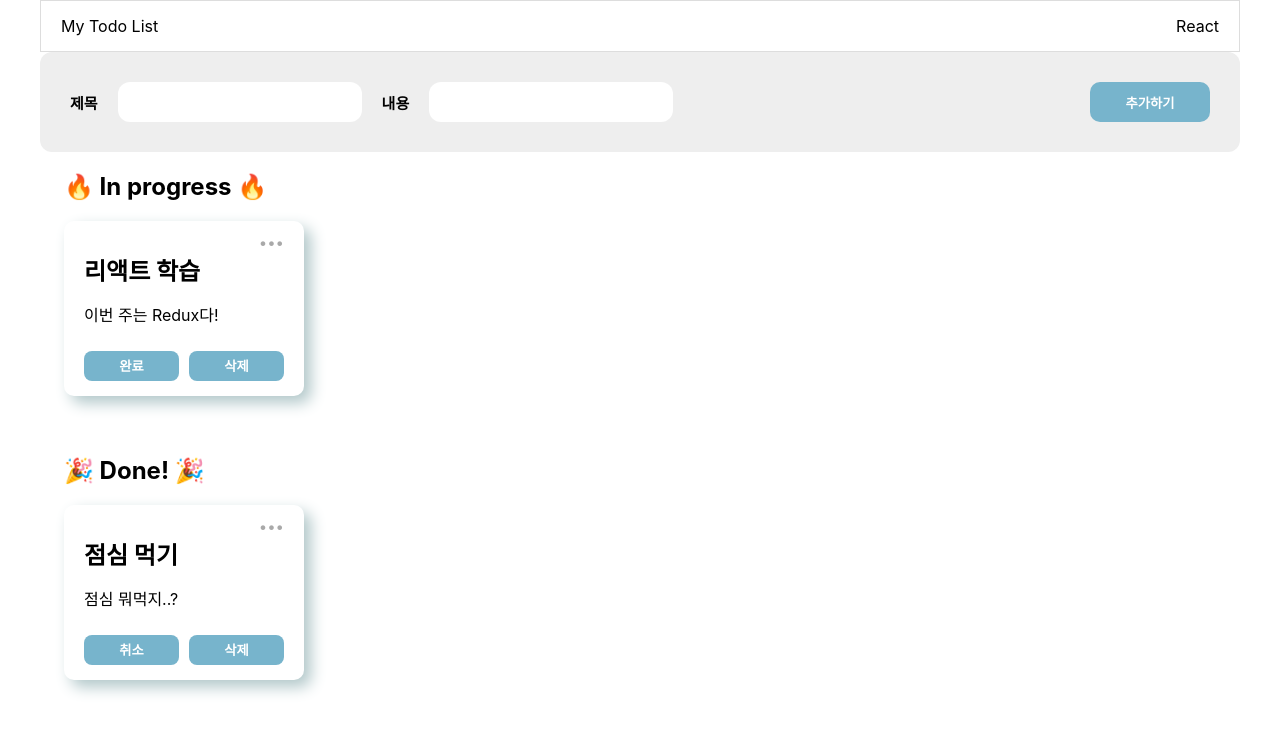
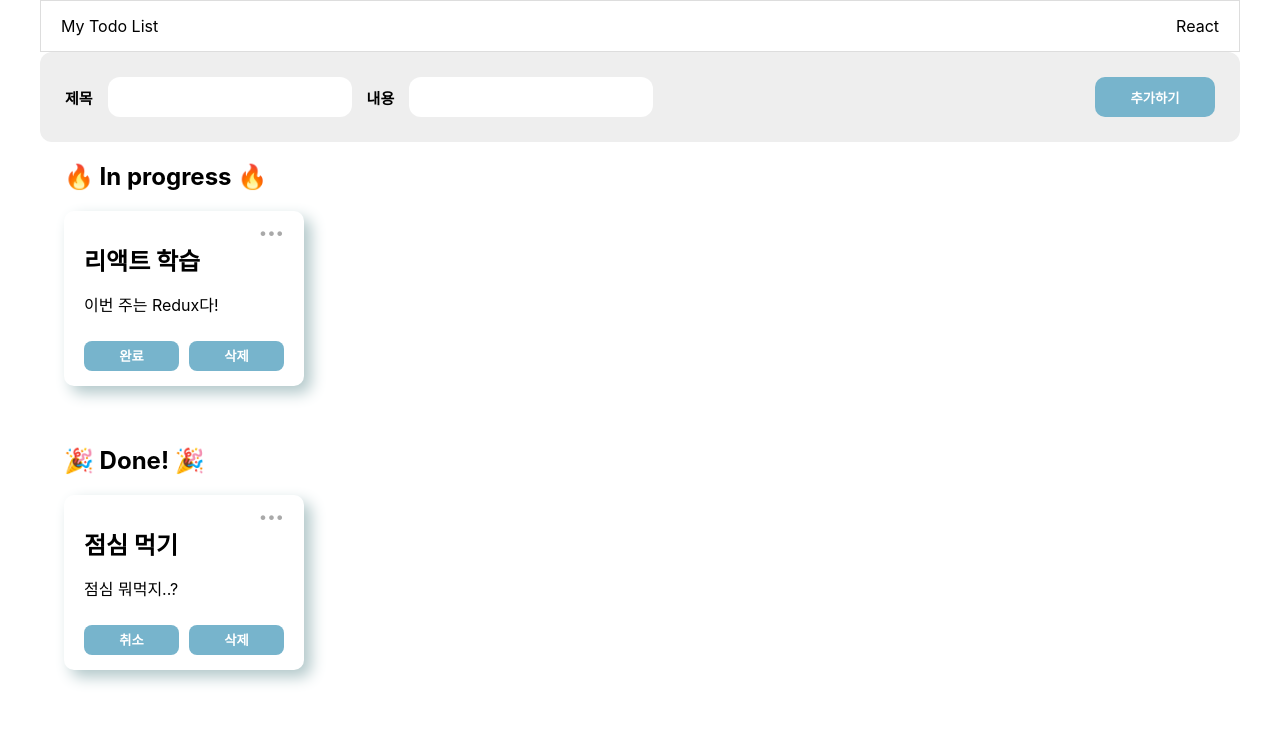
Before and after one commit to hyeincha/week-2, a React (Create React App) app: page / in a window 1280 px wide. Shown: the top 732 px of the page. Built offline with nearby package versions, Linux system fonts and the light colour scheme.

Commit message:
css 수정

```diff
--- a/src/components/form/Form.jsx
+++ b/src/components/form/Form.jsx
@@ -50,19 +50,20 @@ let AddForm = styled.form`
   display: flex;
   align-items: center;
   justify-content: space-between;
-  padding: 30px;
+  padding: 25px;
   gap: 20px;
 `;
 
 let InputGroup = styled.div`
   display: flex;
   align-items: center;
-  gap: 20px;
+  gap: 15px;
 `;
 
 let Label = styled.label`
   font-size: 15px;
   font-weight: 700;
+  display: flex;
 `;
 
 let Input = styled.input`
```
